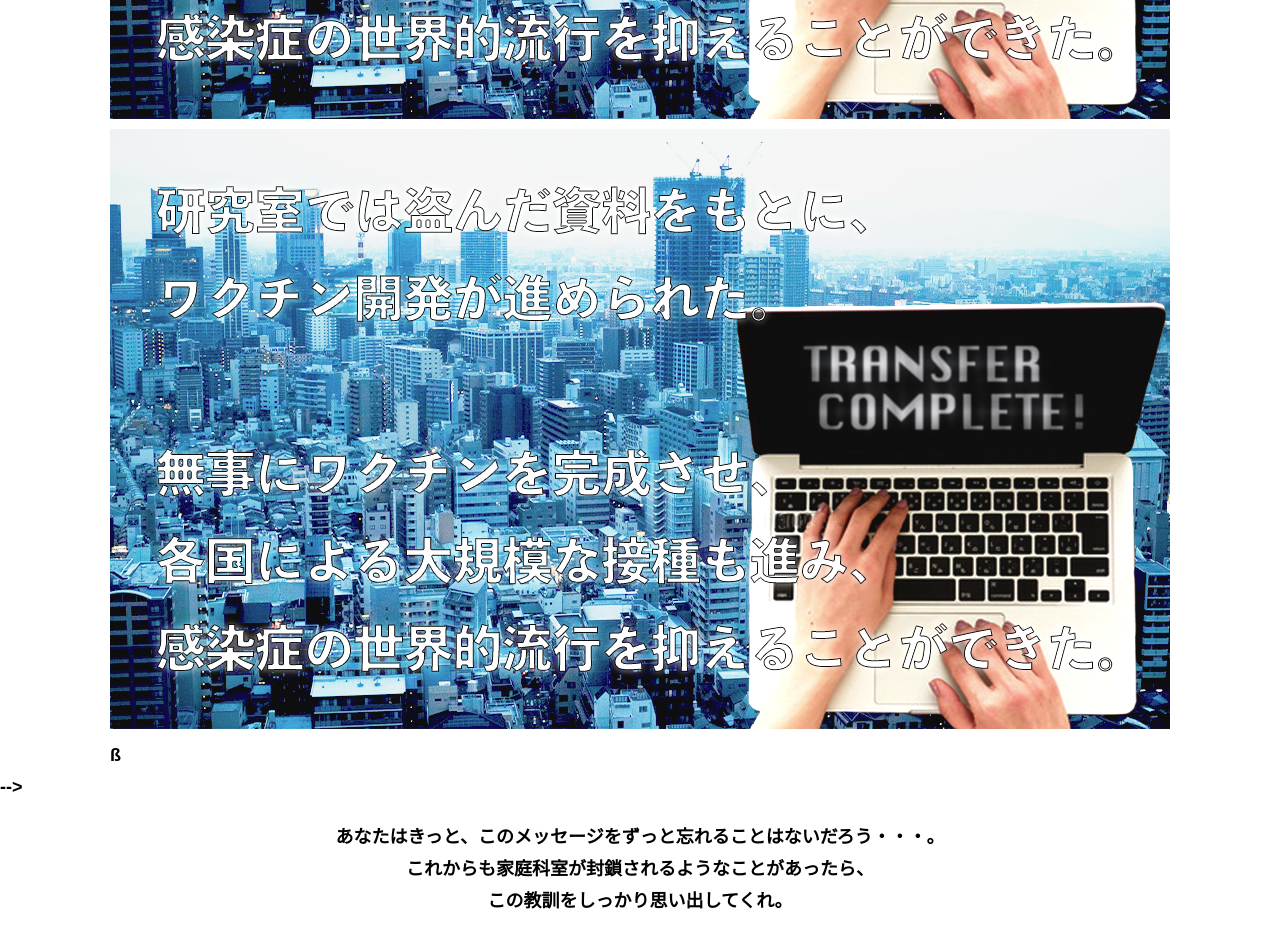
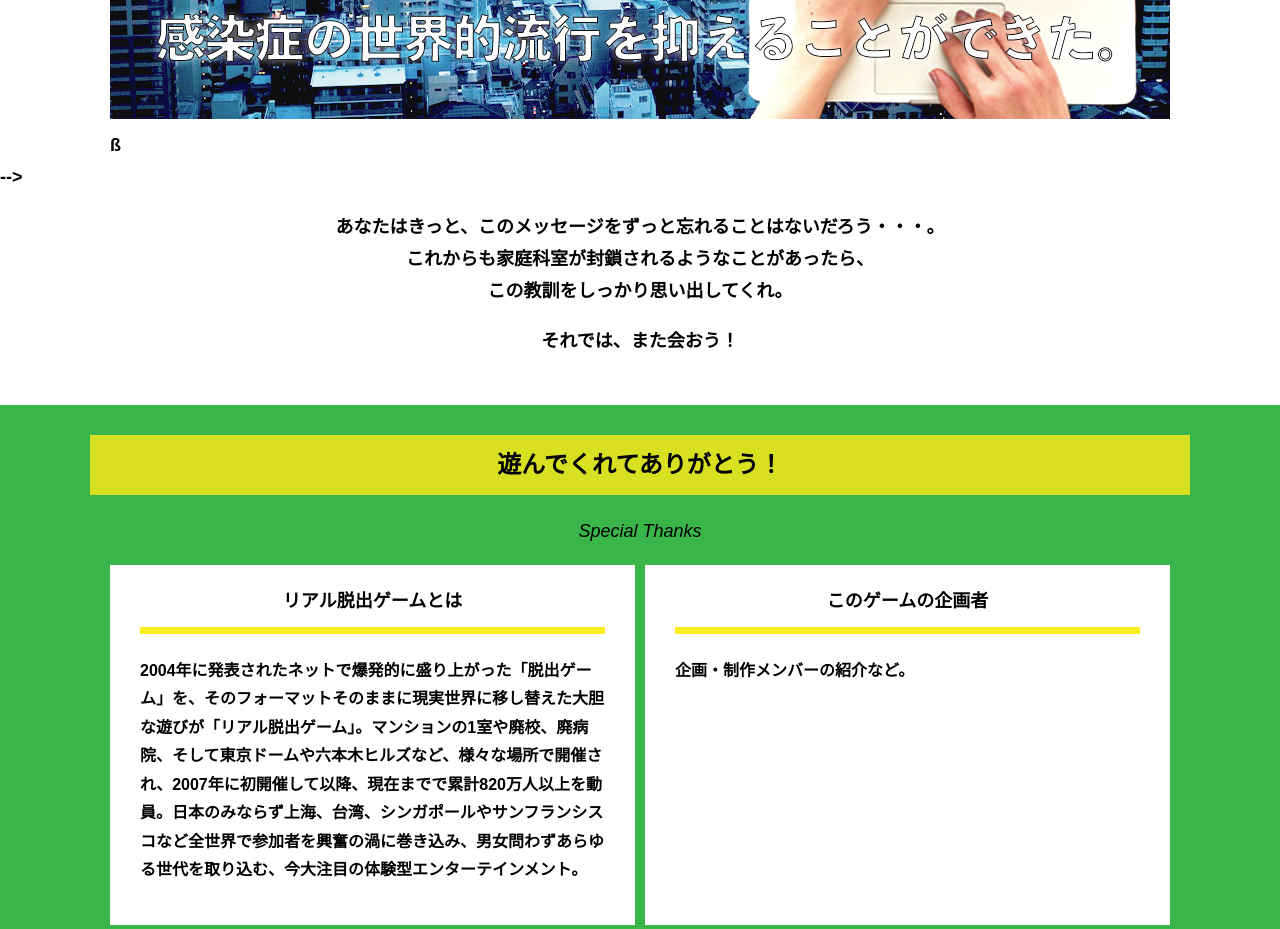
Before and after one commit to saqradayo/Yokohama-A12, a plain HTML site: page final.html in a window 1280 px wide. Shown: the part 1060-1989 px from the top of the page. Drawn offline with Linux system fonts and the light colour scheme.

Commit message:
Update final.html

```diff
--- a/final.html
+++ b/final.html
@@ -32,7 +32,6 @@
       <div class="container">
           <figure class="image__container">
              <img src="assets/images/結末画像.png" alt="">
-            <img src="assets/images/結末画像.png" alt="">
           </figure>
 
 <!--  YouTube貼り付け
```
